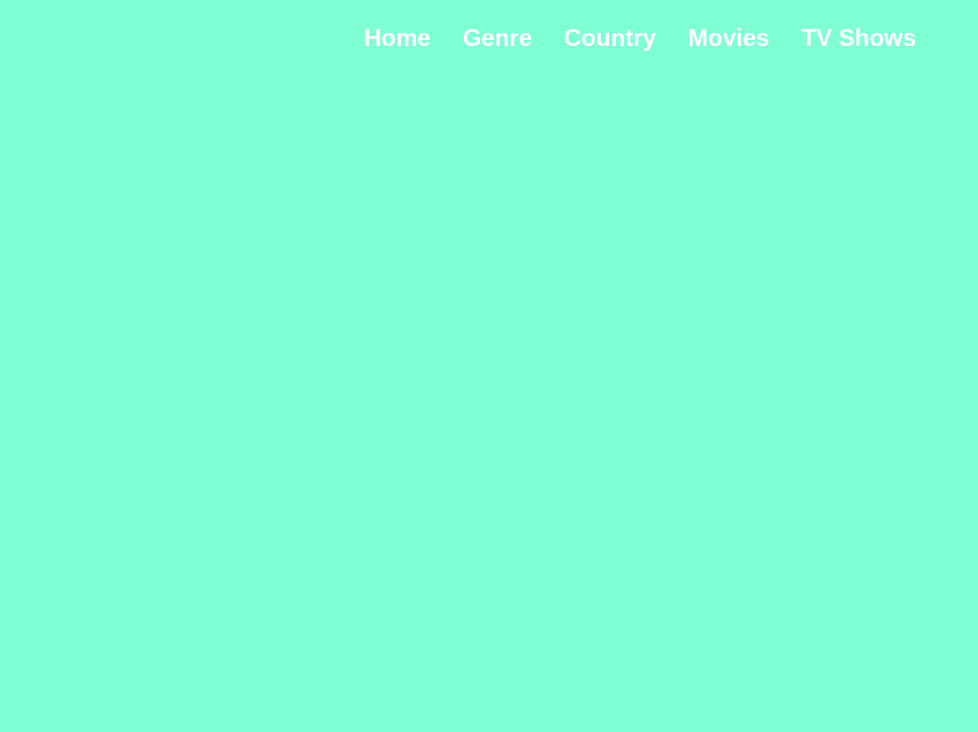
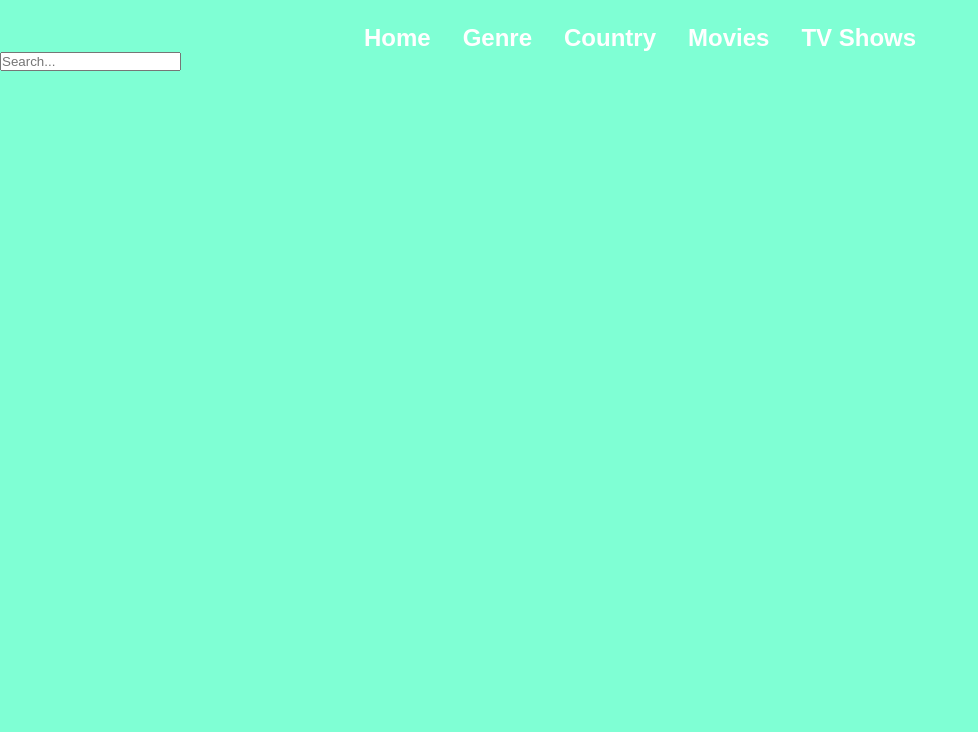
Before and after one commit to Bloom-Sayiorri/movie-app, a plain HTML site: page index.html in a window 1280 px wide. Shown: the top 732 px of the page, without its empty margins (0-978 px from the left). Drawn offline with Linux system fonts and the light colour scheme.

Commit message:
html changes

```diff
--- a/index.html
+++ b/index.html
@@ -19,6 +19,11 @@
             <a class="nav_links" href="#">TV Shows</a>
         </nav>
 
+        <form>
+            <label for="search_btn" class=search_label"></label>
+            <input type="text" class="search" id="search_btn" name="search_btn" placeholder="Search...">
+        </form>
+
         <!-- MOVIES SECTION -->
         <div class="movies_section">
 
```
